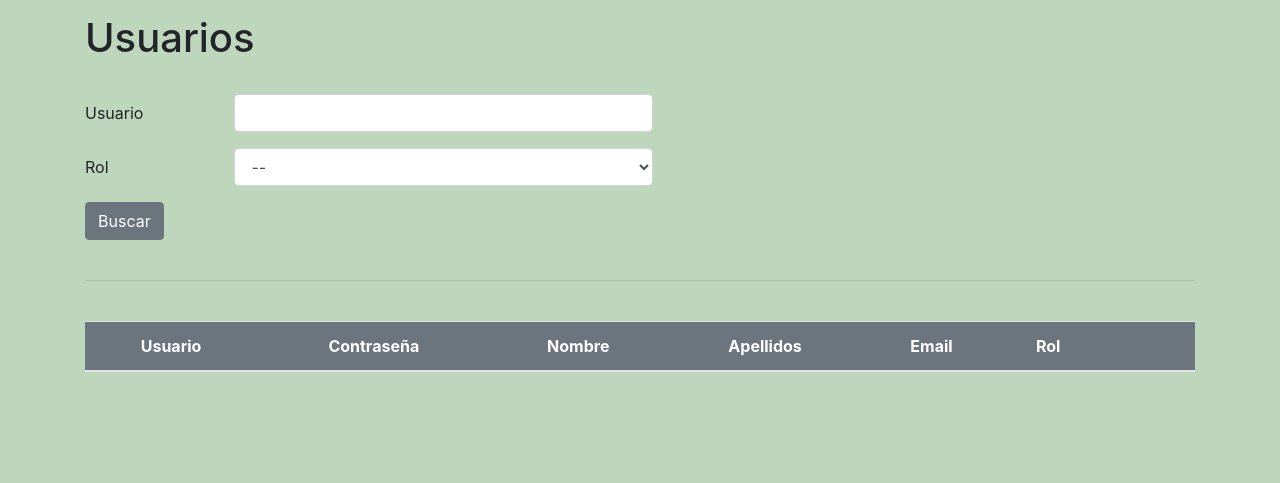
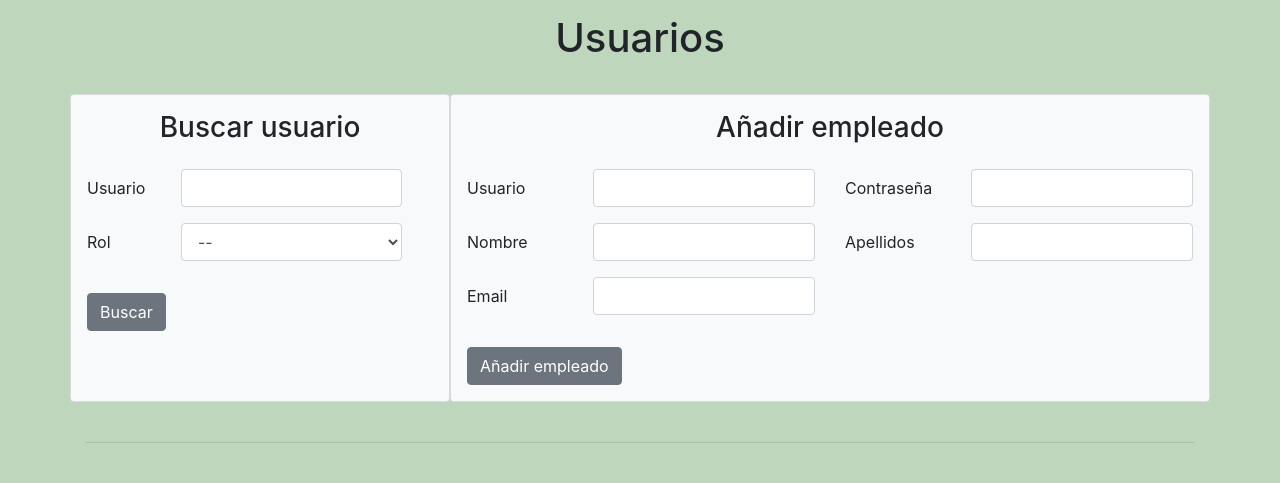
Before and after one commit to Tusnakis/MTC, a PHP site: page /index.php?ruta=mostrarUsuarios in a window 1280 px wide. Shown: the part 56-539 px from the top of the page. Run offline with PHP 8.4, Linux system fonts and the light colour scheme; the visitor is signed in with stand-in values (Sample User, id 1); tables that the repository leaves empty or names only in its code hold one stand-in row (values such as "Sample post"); lists and menus that the app fills with data are empty.

Commit message:
crea formulario añadir empleado y cambia apariencia formularios

```diff
--- a/app/controlador/UsuarioController.php
+++ b/app/controlador/UsuarioController.php
@@ -144,6 +144,20 @@
         }
     }
 
+    public function añadirEmpleado()
+    {
+        session_start();
+        if ($_SESSION['rol'] == 'admin') {
+            Usuario::añadirEmpleado($_POST['usuario'],$_POST['contrasena'],$_POST['nombre'],$_POST['apellidos'],$_POST['email'],$_POST['rol']);
+            $params['resultado'] = Usuario::listarUsuarios($_SESSION['usuario']);
+            require __DIR__ . '/../templates/mostrarUsuarios.php';
+        } else if (isset($_SESSION['usuario'])) {
+            require __DIR__ . '/../templates/inicio.php';
+        } else {
+            require __DIR__ . '/../templates/mostrarLogin.php';
+        }
+    }
+
     public function actualizarUsuarios()
     {
         session_start();
--- a/app/modelo/Usuario.php
+++ b/app/modelo/Usuario.php
@@ -114,6 +114,16 @@
         $con->cerrarConexion();
         return $resultado;
     }
+
+    public static function añadirEmpleado($usuario,$contrasena,$nombre,$apellidos,$email,$rol)
+    {
+        $sql = "INSERT INTO usuario (usuario,contrasena,nombre,apellidos,email,rol)
+        VALUES ('$usuario','$contrasena','$nombre','$apellidos','$email','$rol')";
+        $con = new Conexion(Config::$mvc_bd_hostname, Config::$mvc_bd_usuario, Config::$mvc_bd_clave, Config::$mvc_bd_nombre);
+        $resultado = $con->ejecutarNoConsulta($sql);
+        $con->cerrarConexion();
+        return $resultado;
+    }
 }
 
 ?>
--- a/app/templates/mostrarPerfil.php
+++ b/app/templates/mostrarPerfil.php
@@ -1,6 +1,6 @@
 <?php ob_start(); ?>
 
-<h1>Perfil</h1>
+<h1 class="text-center">Perfil</h1>
 <div class="row">
     <div class="col-12 col-lg-6 my-4 d-flex justify-content-center">
         <form action="index.php?ruta=perfil" method="POST">
--- a/app/templates/mostrarUsuarios.php
+++ b/app/templates/mostrarUsuarios.php
@@ -1,17 +1,18 @@
 <?php ob_start(); ?>
 
-<h1>Usuarios</h1>
+<h1 class="text-center mt-2">Usuarios</h1>
 
 <div class="row">
-    <div class="col-12 d-flex my-4">
+    <div class="col-12 col-sm-4 d-flex my-4 card mx-auto py-3 px-3 bg-light">
         <form action="index.php?ruta=mostrarUsuariosFiltrados" method="POST">
+            <h3 class="text-center">Buscar usuario</h3>
             <div class="form-group row">
-                <label for="inputUsuario" class=" col-12 col-sm-3 col-form-label">Usuario</label>
-                <div class="col-12 col-sm-9">
+                <label for="inputUsuario" class=" col-12 col-sm-3 col-form-label mt-3">Usuario</label>
+                <div class="col-12 col-sm-8 mt-3">
                     <input type="text" class="form-control" id="inputUsuario" name="usuario">
                 </div>
                 <label for="inputRol" class="col-12 col-sm-3 col-form-label mt-3">Rol</label>
-                <div class="col-12 col-sm-9 mt-3">
+                <div class="col-12 col-sm-8 mt-3">
                     <select id="inputRol" class="form-control" name="rol">
                         <option value="">--</option>
                         <option value="user">Usuario</option>
@@ -19,7 +20,36 @@
                     </select>
                 </div>
             </div>
-            <button type="submit" class="btn btn-secondary">Buscar</button>
+            <button type="submit" class="btn btn-secondary mt-3">Buscar</button>
+        </form>
+    </div>
+    <div class="col-12 col-sm-8 d-flex my-4 card mx-auto py-3 px-3 bg-light">
+        <form action="index.php?ruta=añadirEmpleado" method="POST">
+            <h3 class="text-center">Añadir empleado</h3>
+            <div class="form-group row">
+                <label for="inputUsuario" class=" col-12 col-sm-2 col-form-label mt-3">Usuario</label>
+                <div class="col-12 col-sm-4 mt-3">
+                    <input type="text" class="form-control" id="inputUsuario" name="usuario" required>
+                </div>
+                <label for="inputContrasena" class=" col-12 col-sm-2 col-form-label mt-3">Contraseña</label>
+                <div class="col-12 col-sm-4 mt-3">
+                    <input type="password" class="form-control" id="inputContrasena" name="contrasena" required>
+                </div>
+                <label for="inputNombre" class=" col-12 col-sm-2 col-form-label mt-3">Nombre</label>
+                <div class="col-12 col-sm-4 mt-3">
+                    <input type="text" class="form-control" id="inputNombre" name="nombre" required>
+                </div>
+                <label for="inputApellidos" class=" col-12 col-sm-2 col-form-label mt-3">Apellidos</label>
+                <div class="col-12 col-sm-4 mt-3">
+                    <input type="text" class="form-control" id="inputApellidos" name="apellidos" required>
+                </div>
+                <label for="inputEmail" class=" col-12 col-sm-2 col-form-label mt-3">Email</label>
+                <div class="col-12 col-sm-4 mt-3">
+                    <input type="email" class="form-control" id="inputEmail" name="email" required>
+                </div>
+                <input type="hidden" name="rol" value="emp">
+            </div>
+            <button type="submit" class="btn btn-secondary mt-3">Añadir empleado</button>
         </form>
     </div>
 </div>
@@ -43,13 +73,13 @@
                 <?php for ($i = 0; $i < count($params['resultado']); $i++) { ?>
                     <tr>
                         <form action="index.php?ruta=actualizarUsuarios" method="POST">
-                            <td><input type="text" name="nuevoUsuario" class="form-control text-center" value="<?php echo $params['resultado'][$i]['usuario'] ?>" required></td>
-                            <input type="hidden" name="usuario" value="<?php echo $params['resultado'][$i]['usuario'] ?>" required>
-                            <td><input type="password" name="contrasena" class="form-control text-center" value="<?php echo $params['resultado'][$i]['contrasena'] ?>" required></td>
-                            <td><input type="text" name="nombre" class="form-control text-center" value="<?php echo $params['resultado'][$i]['nombre'] ?>" required></td>
-                            <td><input type="text" name="apellidos" class="form-control text-center" value="<?php echo $params['resultado'][$i]['apellidos'] ?>" required></td>
-                            <td><input type="text" name="email" class="form-control text-center" value="<?php echo $params['resultado'][$i]['email'] ?>" required></td>
-                            <td><input type="text" name="rol" class="form-control text-center" value="<?php echo $params['resultado'][$i]['rol'] ?>" required></td>
+                            <td><input type="text" name="nuevoUsuario" class="form-control text-center" style="width: 8rem;" value="<?php echo $params['resultado'][$i]['usuario'] ?>" required></td>
+                            <input type="hidden" name="usuario" value="<?php echo $params['resultado'][$i]['usuario'] ?>">
+                            <td><input type="password" name="contrasena" class="form-control text-center" style="width: 8rem;" value="<?php echo $params['resultado'][$i]['contrasena'] ?>" required></td>
+                            <td><input type="text" name="nombre" class="form-control text-center" style="width: 8rem;" value="<?php echo $params['resultado'][$i]['nombre'] ?>" required></td>
+                            <td><input type="text" name="apellidos" class="form-control text-center" style="width: 10rem;" value="<?php echo $params['resultado'][$i]['apellidos'] ?>" required></td>
+                            <td><input type="text" name="email" class="form-control text-center" style="width: 10rem;" value="<?php echo $params['resultado'][$i]['email'] ?>" required></td>
+                            <td><input type="text" name="rol" class="form-control text-center mx-3" style="width: 6rem;" value="<?php echo $params['resultado'][$i]['rol'] ?>" required></td>
                             <td class="justify-content-center">
                                 <input data-toggle="tooltip" title="Actualizar" type="image" src="images/actualizar.png" id="actualizar" alt="actualizar" width="20" height="20" />
                         </form>
--- a/web/index.php
+++ b/web/index.php
@@ -18,7 +18,8 @@
     'mostrarUsuarios' => array('controller' => 'UsuarioController', 'action' => 'mostrarUsuarios'),
     'actualizarUsuarios' => array('controller' => 'UsuarioController', 'action' => 'actualizarUsuarios'),
     'eliminarUsuarios' => array('controller' => 'UsuarioController', 'action' => 'eliminarUsuarios'),
-    'mostrarUsuariosFiltrados' => array('controller' => 'UsuarioController', 'action' => 'mostrarUsuariosFiltrados')
+    'mostrarUsuariosFiltrados' => array('controller' => 'UsuarioController', 'action' => 'mostrarUsuariosFiltrados'),
+    'añadirEmpleado' => array('controller' => 'UsuarioController', 'action' => 'añadirEmpleado')
 );
 
 // Parseo de la ruta
```
